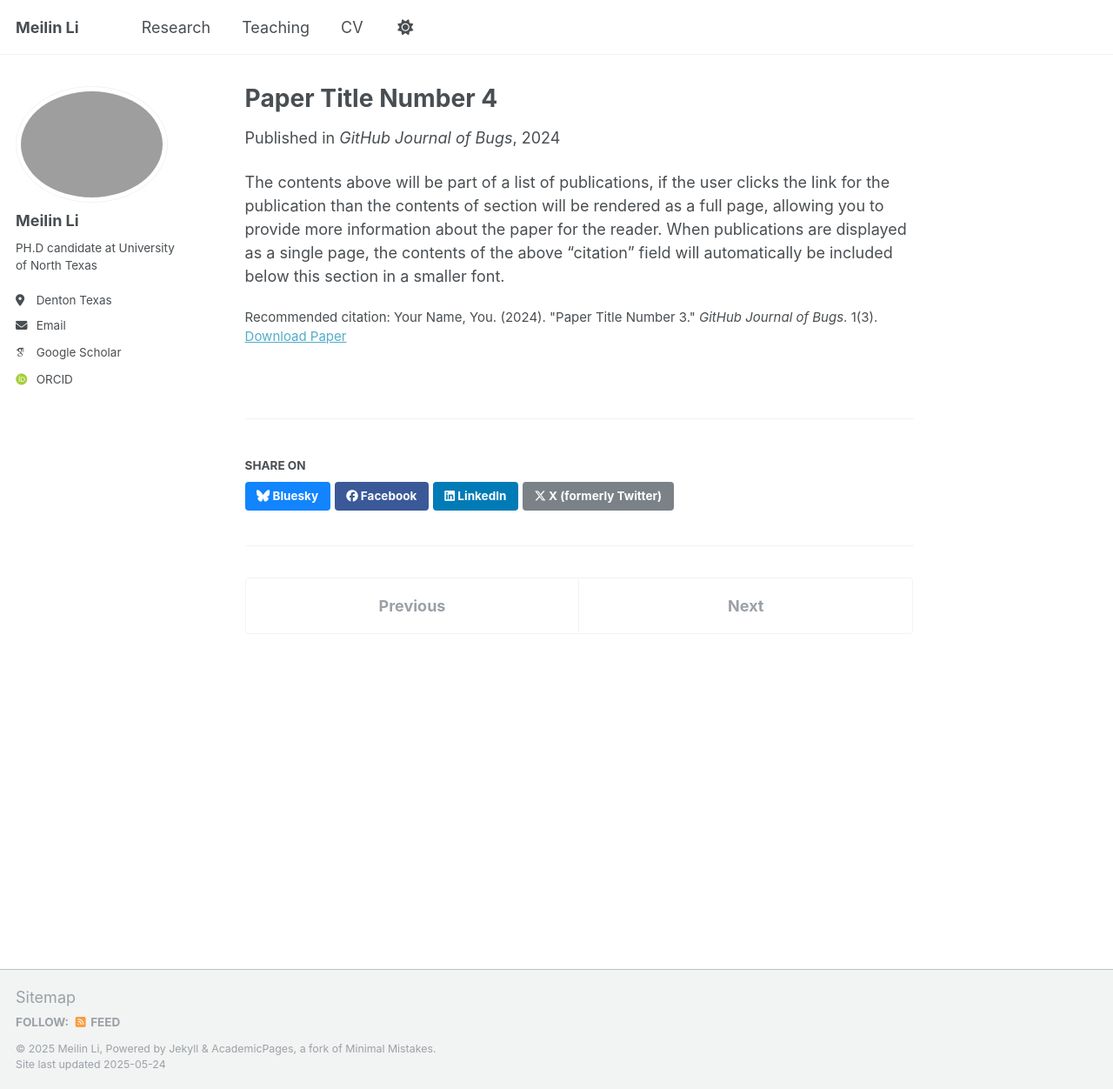
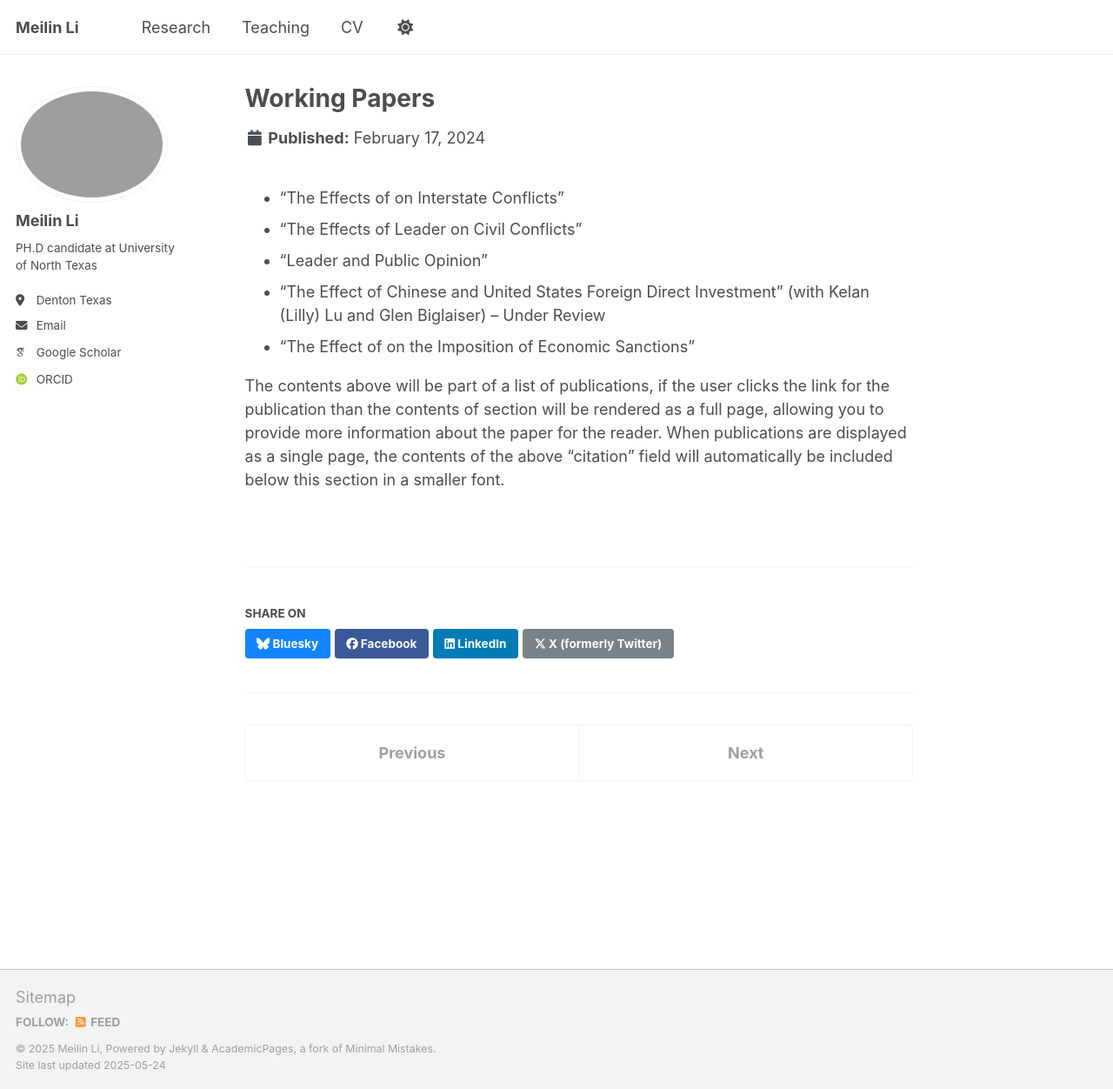
Before and after one commit to meilinlinet/meilinlinet.github.io, a Jekyll site: the page built from _publications/2024-02-17-paper-title-number-4.md, in a window 1280 px wide and 1252 px high. Shown: the whole window at 87% size. Built offline with Jekyll 4.4.1, drawn with Linux system fonts in a browser that asks for light colours; some web fonts are replaced.

Commit message:
Update 2024-02-17-paper-title-number-4.md

```diff
--- a/_publications/2024-02-17-paper-title-number-4.md
+++ b/_publications/2024-02-17-paper-title-number-4.md
@@ -1,13 +1,15 @@
 ---
-title: "Paper Title Number 4"
-collection: publications
-category: conferences
-permalink: /publication/2024-02-17-paper-title-number-4
-excerpt: 'This paper is about fixing template issue #693.'
-date: 2024-02-17
-venue: 'GitHub Journal of Bugs'
-paperurl: 'http://academicpages.github.io/files/paper3.pdf'
-citation: 'Your Name, You. (2024). &quot;Paper Title Number 3.&quot; <i>GitHub Journal of Bugs</i>. 1(3).'
+title: "Working Papers"
+permalink: /working/
+layout: single
+author_profile: true
 ---
 
+- “The Effects of on Interstate Conflicts”
+- “The Effects of Leader on Civil Conflicts”
+- “Leader and Public Opinion”
+- “The Effect of Chinese and United States Foreign Direct Investment” (with Kelan (Lilly) Lu and Glen Biglaiser) – Under Review
+- “The Effect of on the Imposition of Economic Sanctions”
+
+
 The contents above will be part of a list of publications, if the user clicks the link for the publication than the contents of section will be rendered as a full page, allowing you to provide more information about the paper for the reader. When publications are displayed as a single page, the contents of the above "citation" field will automatically be included below this section in a smaller font.
```
